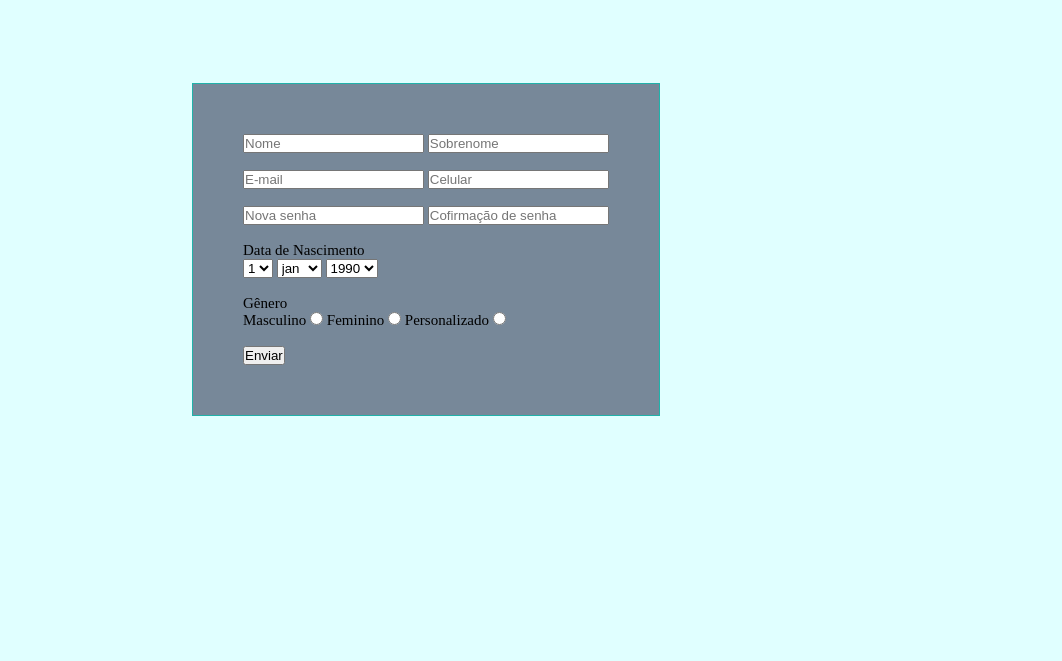
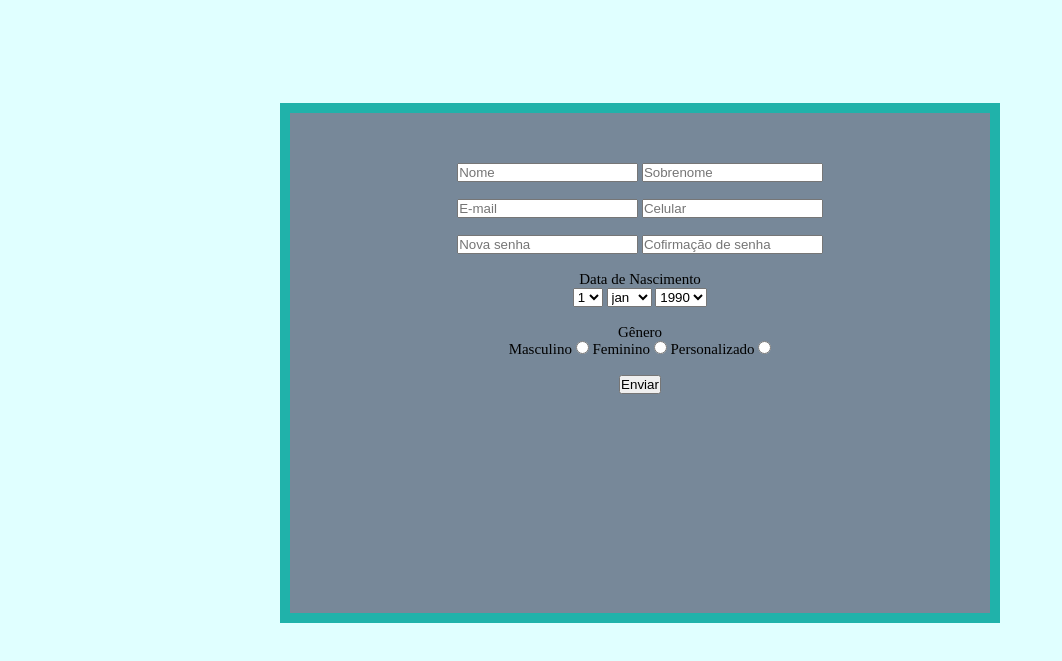
Before and after one commit to Deivid-Yago/Formul-rio---Html, a plain HTML site: page index.html in a window 1280 px wide. Shown: the part 37-698 px from the top of the page, without its empty margins (0-1062 px from the left). Drawn offline with Linux system fonts and the light colour scheme.

Commit message:
Utilizando comandos center

```diff
--- a/index.html
+++ b/index.html
@@ -67,7 +67,9 @@
                 <br>
 
 
-                <input type="submit" value="Enviar">
+                <a href="pagina2.html" alt="aprovado">
+                    <input type="submit" value="Enviar">
+                </a>
 
         </div>
 </div>
--- /dev/null
+++ b/pagina2.css
@@ -0,0 +1,23 @@
+* {
+    margin: 0;
+    padding: 0;
+}
+
+body {
+    background-color: lightseagreen;
+}
+
+p {
+    color: white;
+    font-size: 50px;
+    width: 700px;
+    height: 200px;
+    text-align: center;
+    position: absolute;
+    margin: auto;
+    top:0;
+    left: 0;
+    right: 0;
+    bottom: 0;
+    border: double 3px;
+}
--- a/style.css
+++ b/style.css
@@ -17,10 +17,18 @@ h1 {
 .estilos {
     padding: 50px;
     margin: 0px;
+    width: 600px;
+    height: 400px;
     position: absolute;
-    left: 15%;
-    top: 15%;
+    margin: auto;
+    top:0;
+    left: 0;
+    right: 0;
+    bottom: 0;
+    text-align: center;
 
-    border: 1px solid lightseagreen;
+    border: 10px solid lightseagreen;
     background-color: lightslategray;
 }
+
+/* Todos os dias essa página será atualizado com aprendizagnes que adquirir com o logo dos estudos! */
```
Also changed, not shown: pagina2.html (added, +13 -0 lines), 1 other file.
